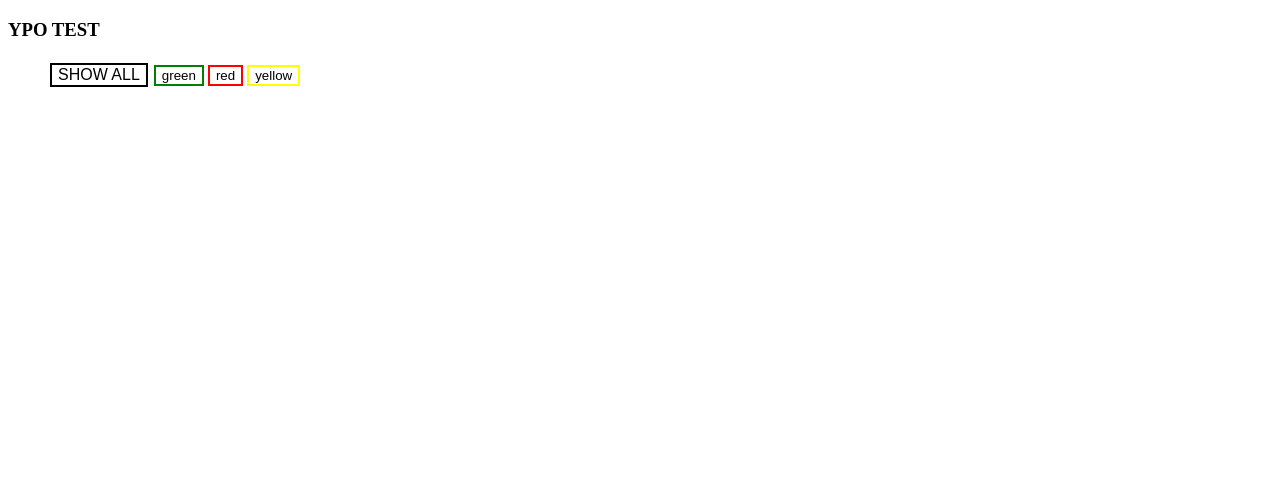
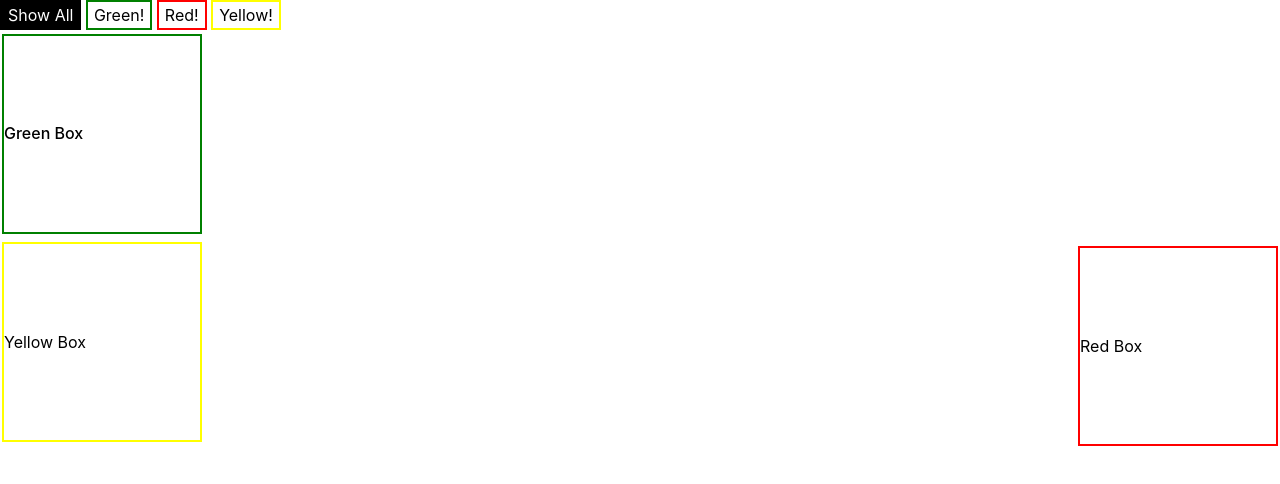
Before and after one commit to adj0609/YPO-Test, a plain HTML site: page index.html in a window 1280 px wide. Drawn offline with nearby package versions, Linux system fonts and the light colour scheme.

Commit message:
boxes made

```diff
--- a/assets/css/style.css
+++ b/assets/css/style.css
@@ -1,11 +1,65 @@
+.container1 {
+    background-color: white;
+    border: 2px solid Green;
+    color: black;
+    padding: 32px, 32px;
+    text-align: center;
+    display: inline-block;
+    align-items: center;
+    display: flex;
+    font-size: 16px;
+    margin: 4px 2px;
+    position: relative;
+    height: 200px;
+    width: 200px;
+}
+
+.container2 {
+    background-color: white;
+    border: 2px solid red;
+    color: black;
+    padding: 32px, 32px;
+    text-align: center;
+    float: right;
+    align-items: center;
+    display: flex;
+    font-size: 16px;
+    margin: 4px 2px;
+    position: relative;
+    height: 200px;
+    width: 200px;
+
+}
+
+.container3 {
+    background-color: white;
+    border: 2px solid yellow;
+    color: black;
+    padding: 32px, 32px;
+    text-align: center;
+    display: inline-block;
+    align-items: center;
+    display: flex;
+    font-size: 16px;
+    margin: 4px 2px;
+    position: relative;
+    height: 200px;
+    width: 200px;
+}
+
+
+
 .button {
     border: none;
     color: white;
     padding: 15px, 32px;
     text-align: center;
     display: inline-block;
+    align-items: center;
+    display: flex;
     font-size: 16px;
     margin: 4px 2px;
+    position: relative;
 
 }
 .button1 {
--- a/index.html
+++ b/index.html
@@ -1,36 +1,28 @@
 <!DOCTYPE html>
 <html lang="en">
 <head>
-    <meta charset="UTF-8">
-    <meta http-equiv="X-UA-Compatible" content="IE=edge">
-    <meta name="viewport" content="width=device-width, initial-scale=1.0">
-    <link rel="stylesheet" href="./assets/css/style.css">
-    <title>YPO Test</title>
-    <div>
-        <h3>YPO TEST</h3>
-    </div>
+  <meta charset="UTF-8">
+  <meta name="viewport" content="width=device-width, initial-scale=1.0">
+  <link rel="stylesheet" href="https://stackpath.bootstrapcdn.com/bootstrap/4.5.2/css/bootstrap.min.css">
+  <link rel="stylesheet" href="/assets/css/style.css">
+  <title>YPO TEST</title>
 </head>
-<ul>
-<button class="button button1">SHOW ALL</button>
-<button class="button2">green</button>
-<button class="button3">red</button>
-<button class="button4">yellow</button>
-</ul>
+<body>
+<nav>
+    <span>
 
+    <button id="submit" type="button" class="button1">Show All</button>
+    <button id="submit" type="button" class="button2">Green!</button>
+    <button id="submit" type="button" class="button3">Red!</button>
+    <button id="submit" type="button" class="button4">Yellow!</button>
+    </span>
+</nav>
+<h1>
+<div class=container1>Green Box</div>
+</h1>
+<div class=container2>Red Box</div>
+<div class=container3>Yellow Box</div>
 
-
-
-
-
-
-
-
-
-
-
-
-
-
-
+  <script src="index.js"></script>
 </body>
 </html>
--- /dev/null
+++ b/index.js
@@ -0,0 +1,8 @@
+const colors = ["green", "red", "yellow"];
+const index = 0;
+
+document.querySelector("#submit").addEventListener("click", () => {
+  if(index > colors.length - 1)
+    index = 0;
+  document.body.style.backgroundColor = colors[index++];
+});
```
